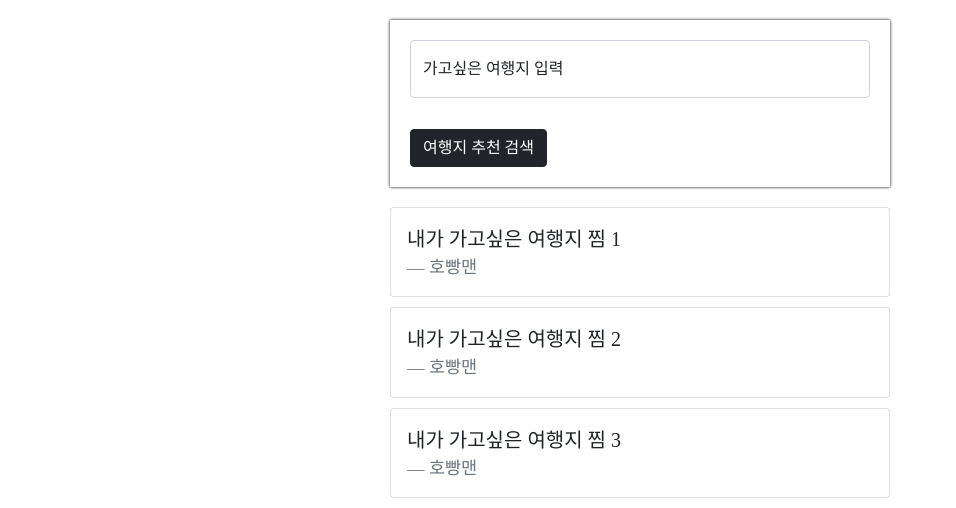
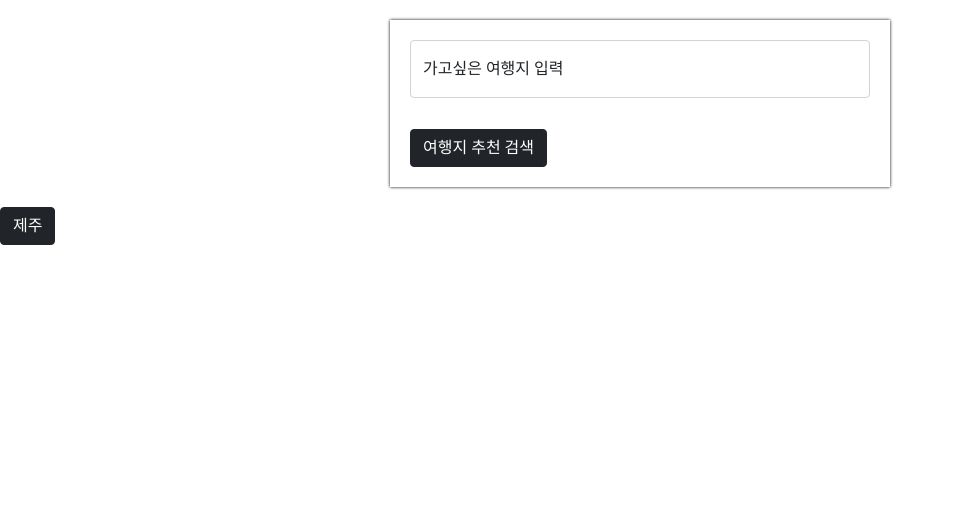
Before and after one commit to traveler-15/traveler, a Flask app: page / in a window 1280 px wide. Shown: the part 400-908 px from the top of the page, without its empty margins (0-956 px from the left). After the commit the page ends 645 px from the top, so only its background shows below. Run offline with Flask 3, Linux system fonts and the light colour scheme; some libraries are stand-ins or nearby versions.

Commit message:
search_place 및 select_map 구현

```diff
--- a/app.py
+++ b/app.py
@@ -13,26 +13,33 @@ def home():
 
 @app.route("/place/search", methods=["POST"])
 def place_search():
-    query_receive = request.form['query_give']#넘겨받은 여행지
+    query_receive = request.form['query_give'] #넘겨받은 여행지
     client_id = "mvz_k56LApeEKijNqLM7"
     client_secret = "oTc3GwSvzo"
 
     encText = urllib.parse.quote(query_receive)
     url = "https://openapi.naver.com/v1/search/local.json?query=" + encText + \
-                "&display=10"#받을 데이터 갯수
+                "&display=5" #받을 데이터 갯수
 
     request1 = urllib.request.Request(url)
     request1.add_header("X-Naver-Client-Id",client_id)
     request1.add_header("X-Naver-Client-Secret",client_secret)
     response = urllib.request.urlopen(request1)
     rescode = response.getcode()
-    if(rescode==200):#성공시 'result':데이터
+    if(rescode==200): #성공시 'result':데이터
         response_body = response.read()
+        # result를 배열 안에 객체 형태로 제작 부탁드립니다.
         result = json.loads(response_body)
-        return jsonify({'result': result})
-    else:#성공시 'result':'실패'
+        print(result['items'])
+        result2 = [{'title': '몽탄', 'link': 'http://www.mongtan.co.kr','address': '서울특별시 용산구 한강로1가 251-1', 'mapx': '33.3590628', 'mapy': '126.534361'},
+                  {'title': '포석로 소<b>갈비</b>찜', 'link': 'https://www.instagram.com/poseok_ro', 'category': '음식점>한식', 'description': '', 'telephone': '', 'address': '경상북도 경주시 황남동 228-1', 'roadAddress': '경상북도 경주시 포석로1068번길 22', 'mapx': '35.1795543', 'mapy': '129.0756416'},
+                  {'title': '우목정', 'link': 'http://blog.naver.com/kim5325167', 'category': '한식>육류,고기요리', 'description': '', 'telephone': '', 'address': '경기도 포천시 이동면 장암리 283', 'roadAddress': '경기도 포천시 이동 면 화동로 1974', 'mapx': '344792', 'mapy': '602563'},
+                  {'title': '소옥', 'link': 'http://instagram.com/so.ok_official', 'category': '음식점>한식', 'description': '', 'telephone': '', 'address': '경상북도 경주시 황남동 224-7 1층', 'roadAddress': '경상북도 경주시 포석로1050번길 29 1층', 'mapx': '509737', 'mapy': '360086'},
+                  {'title': '원조이동김미자할머니<b>갈비</b>  포천이동본점', 'link': 'http://www.김미자할머니갈비.kr/', 'category': '한식>육류,고기요리', 'description': '', 'telephone': '', 'address': '경기도 포천시 이동면 장암리 216-3', 'roadAddress': '경기도 포천시 이동면 화동로 2087', 'mapx': '344545', 'mapy': '603667'}
+                  ]
+        return jsonify(result['items'])
+    else: #성공시 'result':'실패'
         return jsonify({'result': "실패"})
-
 
 if __name__ == '__main__':
    app.run('0.0.0.0', port=3000, debug=True)
--- a/static/js/map.js
+++ b/static/js/map.js
@@ -1,36 +1,94 @@
 'use strict';
 
-      // 가고싶은 여행지 검색
-function save_comment() {
+// 저장되어 있는 여행지 보여주기
+const show_place = function() {
+
+}
+
+// 가고싶은 여행지 검색 및 리스트 띄우기
+const search_place = function () {
    let query = $("#name").val();
-
    let formData = new FormData();
    formData.append("query_give", query);
 
-   fetch("/place/search", { method: "POST", body: formData })
+   fetch ("/place/search", { method: "POST", body: formData })
       .then((res) => res.json())
       .then((data) => {
-         console.log(data["result"]["items"]);
+         let rows = data
+         // 0번째 위치값 선정 후 좌표 전달
+         let first_place = new naver.maps.LatLng(rows[0]['mapx'], rows[0]['mapy'])
+         map.setCenter(first_place);
+
+         // find_search_${count} 숫자 다르게 하기
+         let count = 0
+         // 리스트 비워두기
+         $('#search_list').empty();
+         // rows 반복문 진행 -> 5개의 여행지 리스트 출력
+         rows.forEach((v) => {
+            let title = v['title'], // 이름
+            link = v['link'], // 링크
+            address = v['address'], // 주소
+            xMap = v['mapx'], // x좌표
+            yMap = v['mapy']; // y좌표
+            // temp_html 템플릿 출력하기
+            let temp_html =`<div class="card">
+                              <div class="card-body">
+                                 <blockquote class="blockquote mb-0">
+                                    <p>이름 : ${title} </p>
+                                    <a href = '#'><p id = "find_search_${count}" onclick='select_map(${count},${xMap},${yMap})'>위치 : ${address}</p></a>
+                                    <a href = "${link}"><p>${link}</p></a>
+                                 </blockquote>
+                              </div>
+                           </div>`
+            $('#search_list').append(temp_html);
+            count =+ 1
+         })
    });
 }
 
-let xMap = 37.3595704
-let yMap = 127.105399
+
+// 여행지 저장하기
+const save_map = function() {
+
+}
+// 여행지 찾기, 버튼 클릭했을 경우 해당 위치로 이동
+const select_map = function(count,xMap,yMap) {
+   var find_map = new naver.maps.LatLng(xMap, yMap)
+   $(`#find_search_${count}`).on("click", function(e) {
+      console.log(xMap,yMap)
+      e.preventDefault();
+      map.setCenter(find_map);
+   });
+}
+
+// 초기 Map 설정
+// let xMap = 37.3595704
+// let yMap = 127.105399
+
 
 // Map Option 기능
-const mapOptions = {
-   center: new naver.maps.LatLng(xMap, yMap),
+let mapOptions = {
+   center: new naver.maps.LatLng(37.3595704, 127.105399),
    zoomControl: true,
    zoomControlOptions: {
       style: naver.maps.ZoomControlStyle.SMALL,
       position: naver.maps.Position.TOP_RIGHT
    },
-   zoom: 15
+   zoom: 10
 };
 
+// Map을 templates에 띄우는 코드
 let map = new naver.maps.Map(document.querySelector("#map"), mapOptions);
 
-let marker = new naver.maps.Marker({
-   position: new naver.maps.LatLng(xMap, yMap),
-   map: map
-});
+
+// 버튼 입력하기 예제
+// $("#to-jeju").on("click", function(e) {
+//    e.preventDefault();
+
+//    map.setCenter(jeju);
+// });
+
+// let marker = new naver.maps.Marker({
+//    position: new naver.maps.LatLng(xMap, yMap),
+//    map: map
+// });
--- a/templates/index.html
+++ b/templates/index.html
@@ -72,43 +72,6 @@
         margin-bottom: 10px;
       }
     </style>
-    <script>
-
-
-      $(document).ready(function () {
-        set_temp();
-      });
-      function set_temp() {
-        fetch("http://spartacodingclub.shop/sparta_api/weather/seoul")
-          .then((res) => res.json())
-          .then((data) => {
-            let temp = data["temp"];
-            $("#temp").text(temp);
-          });
-      }
-      function show_comment() {
-        fetch("/guestbook")
-          .then((res) => res.json())
-          .then((data) => {
-            let rows = data["result"];
-            $("#comment-list").empty();
-            rows.forEach((a) => {
-              let name = a["name"];
-              let comment = a["comment"];
-
-              let temp_html = `<div class="card">
-                                    <div class="card-body">
-                                    <blockquote class="blockquote mb-0">
-                                        <p>${comment}</p>
-                                        <footer class="blockquote-footer">${name}</footer>
-                                    </blockquote>
-                                    </div>
-                                </div>`;
-              $("#comment-list").append(temp_html);
-            });
-          });
-      }
-    </script>
   </head>
   <body>
     <!-- Map 불러오기 -->
@@ -118,35 +81,16 @@
         <input type="text" class="form-control" id="name" placeholder="url" />
         <label for="floatingInput">가고싶은 여행지 입력</label>
       </div>
-      <button onclick="save_comment()" type="button" class="btn btn-dark">
+      <button id ="search" onclick="search_place()" type="button" class="btn btn-dark">
         여행지 추천 검색
       </button>
     </div>
-    <div class="mycards" id="comment-list">
-      <div class="card">
-        <div class="card-body">
-          <blockquote class="blockquote mb-0">
-            <p>내가 가고싶은 여행지 찜 1</p>
-            <footer class="blockquote-footer">호빵맨</footer>
-          </blockquote>
-        </div>
-      </div>
-      <div class="card">
-        <div class="card-body">
-          <blockquote class="blockquote mb-0">
-            <p>내가 가고싶은 여행지 찜 2</p>
-            <footer class="blockquote-footer">호빵맨</footer>
-          </blockquote>
-        </div>
-      </div>
-      <div class="card">
-        <div class="card-body">
-          <blockquote class="blockquote mb-0">
-            <p>내가 가고싶은 여행지 찜 3</p>
-            <footer class="blockquote-footer">호빵맨</footer>
-          </blockquote>
-        </div>
-      </div>
+    <div>
+      <button id="to-jeju" type="button" class="btn btn-dark">
+        제주
+      </button>
+    </div>
+    <div class="mycards" id="search_list">
     </div>
   </body>
 </html>
```
